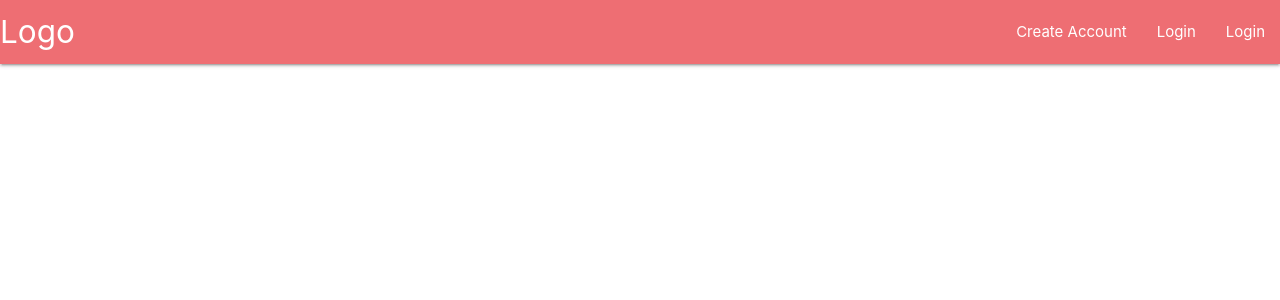
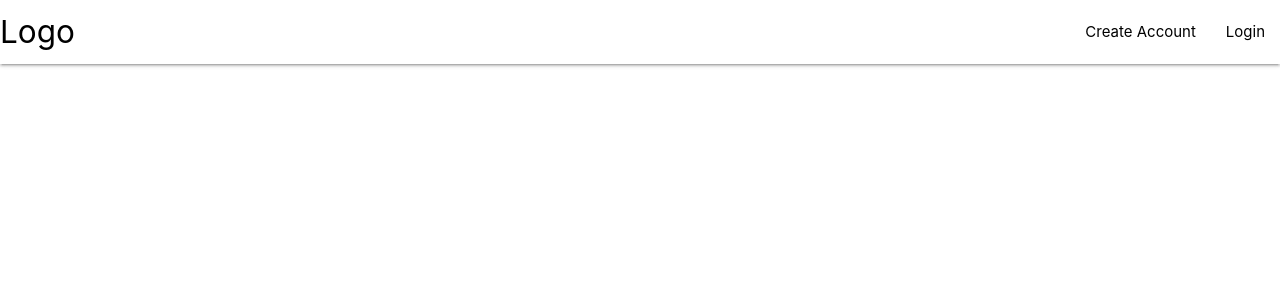
Before and after one commit to rightmoveapp/client, a React (Create React App) app in the folder rightmove/: page / in a window 1280 px wide. Shown: the top 300 px of the page. Built offline with nearby package versions, Linux system fonts and the light colour scheme.

Commit message:
added ternary logic to show different login buttons depending on state

```diff
--- a/rightmove/src/App.js
+++ b/rightmove/src/App.js
@@ -1,13 +1,13 @@
 import React from 'react';
 import { BrowserRouter as Router, Route } from "react-router-dom";
 import './App.css';
-import Nav from "./components/Nav";
+import Nav from "./components/Nav/Nav";
 
 function App() {
   return (
     <Router>
       <>
-        <Nav />
+        <Nav name="Steve"/>
       </>
     </Router>
   );
--- /dev/null
+++ b/rightmove/src/components/Login/Login.js
@@ -0,0 +1,37 @@
+import React from "react";
+import { Link } from "react-router-dom";
+import "./style.css";
+
+const Login = () => {
+  return (
+    <span>
+    <li>
+      <Link
+        to="/"
+        className={
+        window.location.pathname === "/" || window.location.pathname === "/createaccount"
+          ? "nav-link active"
+          : "nav-link"
+        }
+      >
+      Create Account
+      </Link>
+    </li>
+
+    <li>
+      <Link
+        to="/"
+        className={
+          window.location.pathname === "/" || window.location.pathname === "/login"
+            ? "nav-link active"
+            : "nav-link"
+        }
+      >
+      Login
+      </Link>
+    </li>
+    </span>
+  )
+}
+
+export default Login;
--- /dev/null
+++ b/rightmove/src/components/Logout/Logout.js
@@ -0,0 +1,25 @@
+import React from "react";
+import { Link } from "react-router-dom";
+import "./style.css";
+
+const Logout = props => {
+  return (
+    <>
+      <li className="userName">Hi, {props.name}</li>
+      <li>
+        <Link
+          to="/"
+          className={
+            window.location.pathname === "/" || window.location.pathname === "/login"
+              ? "nav-link active"
+              : "nav-link"
+          }
+        >
+          Logout
+              </Link>
+      </li>
+    </>
+  )
+}
+
+export default Logout;
--- a/rightmove/src/components/Nav.js
+++ /dev/null
@@ -1,58 +0,0 @@
-import React from "react";
-import { Link } from "react-router-dom";
-class Nav extends React.Component {
-  state = {
-    loggedIn: false
-  }
-  render() {
-    return (
-      <nav>
-        <div className="nav-wrapper">
-          <a href="/" className="brand-logo">Logo</a>
-          <ul id="nav-mobile" className="right hide-on-med-and-down">
-            <li>
-              <Link
-                to="/"
-                className={
-                window.location.pathname === "/" || window.location.pathname === "/createaccount"
-                  ? "nav-link active"
-                  : "nav-link"
-                }
-              >
-              Create Account
-              </Link>
-            </li>
-
-            <li>
-              <Link
-                to="/"
-                className={
-                  window.location.pathname === "/" || window.location.pathname === "/login"
-                    ? "nav-link active"
-                    : "nav-link"
-                }
-              >
-              Login
-              </Link>
-            </li>
-
-            <li>
-              <Link
-                to="/"
-                className={
-                 window.location.pathname === "/" || window.location.pathname === "/login"
-                   ? "nav-link active"
-                   : "nav-link"
-                }
-              >
-              Login
-              </Link>
-            </li>
-          </ul>
-        </div>
-      </nav>
-    )
-  }
-};
-
-  export default Nav;
--- /dev/null
+++ b/rightmove/src/components/Nav/Nav.js
@@ -0,0 +1,31 @@
+import React from "react";
+import Login from "../Login/Login"
+import Logout from "../Logout/Logout"
+import "./style.css";
+
+class Nav extends React.Component {
+  constructor(props) {
+    super(props);
+    this.state = {isLoggedIn: false};
+  }
+
+  render() {
+    return (
+      <nav>
+        <div className="nav-wrapper">
+          <a href="/" className="brand-logo">Logo</a>
+          <ul id="nav-mobile" className="right">
+            {!this.state.isLoggedIn ? (
+            <Login />
+            ) : (
+            <Logout name={this.props.name}/>
+            )
+            }
+          </ul>
+        </div>
+      </nav>
+    )
+  }
+};
+
+  export default Nav;
--- /dev/null
+++ b/rightmove/src/components/Nav/style.css
@@ -0,0 +1,17 @@
+nav{
+  background: none;
+}
+
+a.brand-logo{
+  color: black;
+}
+
+nav ul a{
+  color: black;
+}
+
+.userName{
+  font-size: 100%;
+  color:black;
+
+}
```
Also changed, not shown: rightmove/src/components/Col/Col.js (renamed from rightmove/src/components/Col.js), rightmove/src/components/Container/Container.js (renamed from rightmove/src/components/Container.js), rightmove/src/components/Login/style.css (added), rightmove/src/components/Logout/style.css (added), rightmove/src/components/Row/Row.js (renamed from rightmove/src/components/Row.js).
